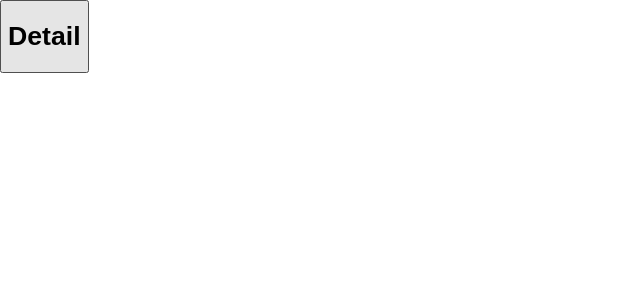
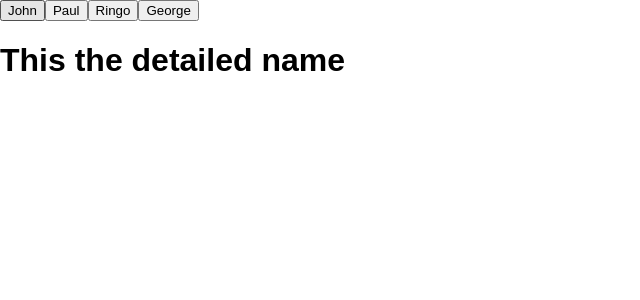
Before and after one commit to LeonelAV/IntroductionToReact, a React (Create React App) app in the folder liftingstateup/: page / in a window 1280 px wide. Shown: the top 300 px of the page, without its empty margins (0-640 px from the left). Built offline with nearby package versions, Linux system fonts and the light colour scheme.

Commit message:
App component

```diff
--- /dev/null
+++ b/liftingstateup/src/components/App.js
@@ -0,0 +1,19 @@
+import React from 'react';
+import Buttons from './Buttons';
+import Details from './Details.js';
+
+class App extends React.Component {
+  render(){
+    return (
+      <div>
+        <Buttons name="John"/>
+        <Buttons name="Paul"/>
+        <Buttons name="Ringo" />
+        <Buttons name="George" />
+        <Details />
+      </div>
+    )
+  }
+}
+
+export default App;
--- a/liftingstateup/src/components/Buttons.js
+++ b/liftingstateup/src/components/Buttons.js
@@ -1,11 +1,11 @@
 import React from 'react';
-import Details from './Details.js';
+
 
 class Buttons extends React.Component {
   render(){
     return (
       <button>
-        <Details />
+        {this.props.name}
       </button>
     )
   }
--- a/liftingstateup/src/components/Details.js
+++ b/liftingstateup/src/components/Details.js
@@ -4,7 +4,7 @@ import '../App.css';
 
 class Details extends React.Component {
   render(){
-    return <h1>Detail</h1>
+    return <h1>This the detailed name</h1>
   }
 }
 
--- a/liftingstateup/src/index.js
+++ b/liftingstateup/src/index.js
@@ -1,7 +1,7 @@
 import React from 'react';
 import ReactDOM from 'react-dom';
 import './index.css';
-import Buttons from './components/Buttons.js';
+import App from './components/App.js';
 
 
-ReactDOM.render(<Buttons />, document.getElementById('root'));
+ReactDOM.render(<App />, document.getElementById('root'));
```
